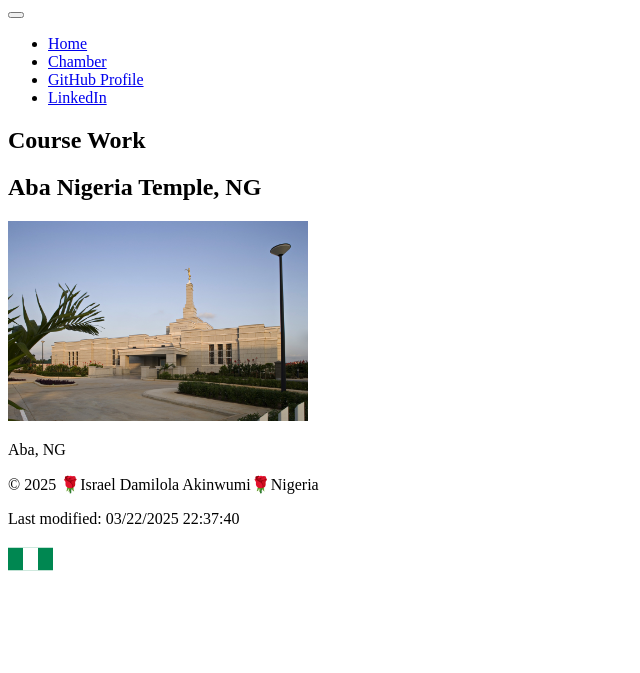
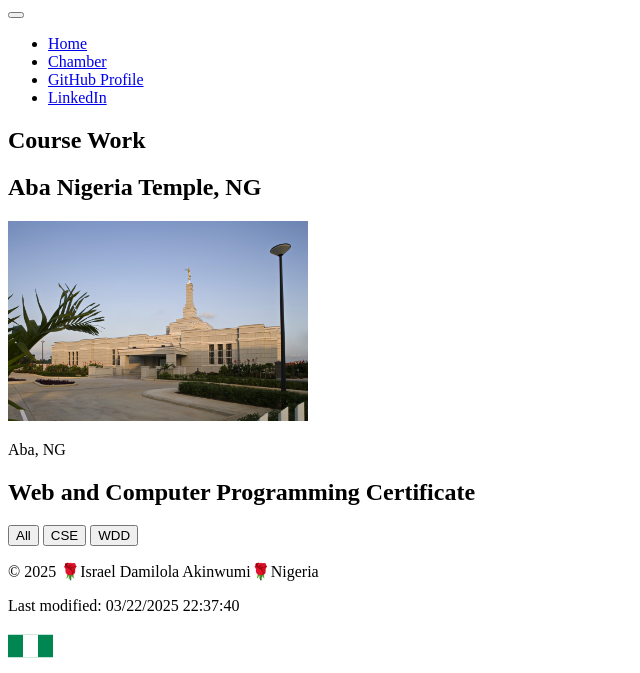
Before and after one commit to akinwumidi/wdd231, a plain HTML site: page index.html in a window 1280 px wide. Shown: the part 181-854 px from the top of the page, without its empty margins (0-640 px from the left). Before the commit the page ends 800 px from the top, so only its background shows below. Drawn offline with Linux system fonts and the light colour scheme.

Commit message:
add certificate section

```diff
--- a/index.html
+++ b/index.html
@@ -65,6 +65,22 @@
             <p>Aba, NG</p>
         </section>
     </div>
+
+<div>
+    <section class="certificate">
+        <h2>Web and Computer Programming Certificate</h2>
+
+        <div class="filter-buttons">
+            <button id="allCourses" class="actionBtn active-filter-button">All</button>
+            <button id="cseCourses" class="actionBtn">CSE</button>
+            <button id="wddCourses" class="actionBtn">WDD</button>
+        </div>
+
+        <div id="courseCards" class="course-cards"></div>
+        <dialog class="course-details"></dialog>
+    </section>
+</div>
+
 </div>
     </main>
     <footer>
```
